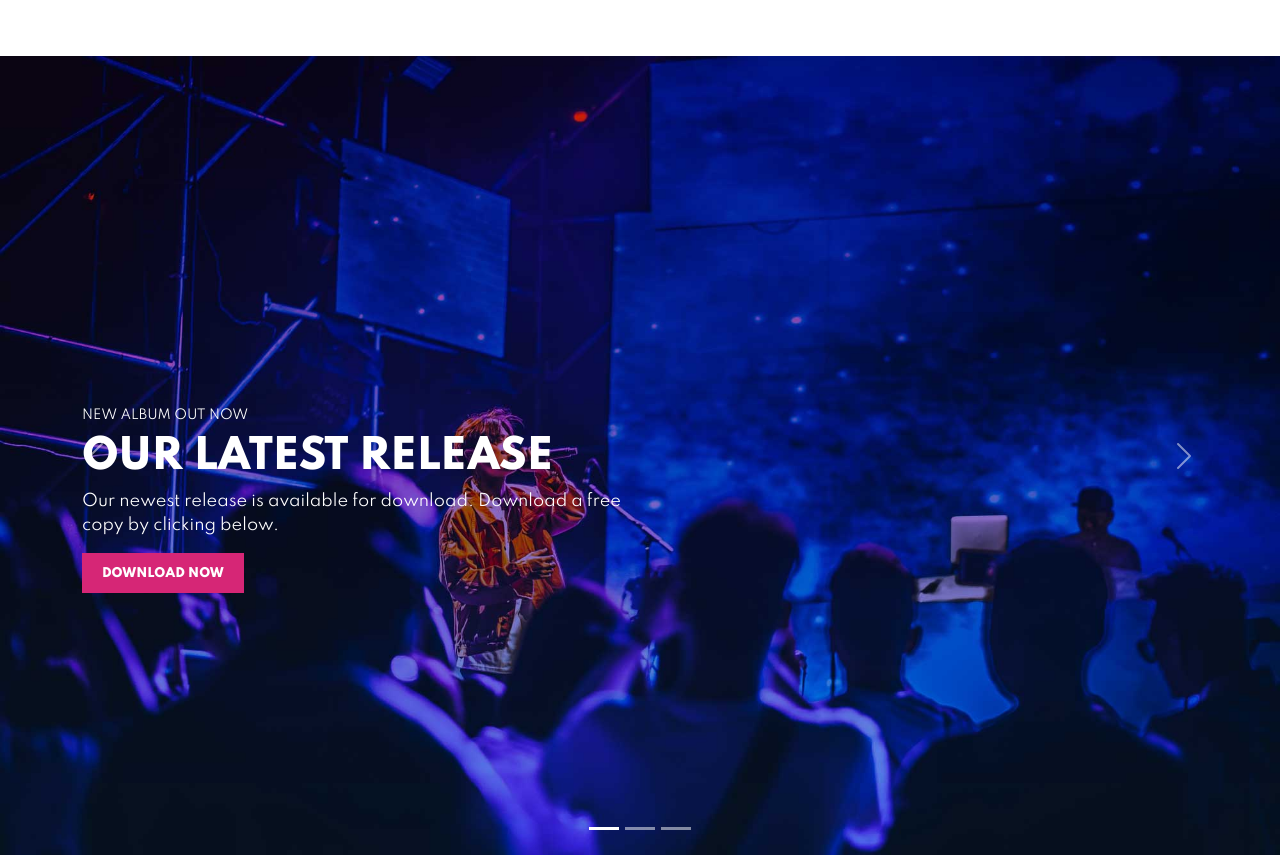
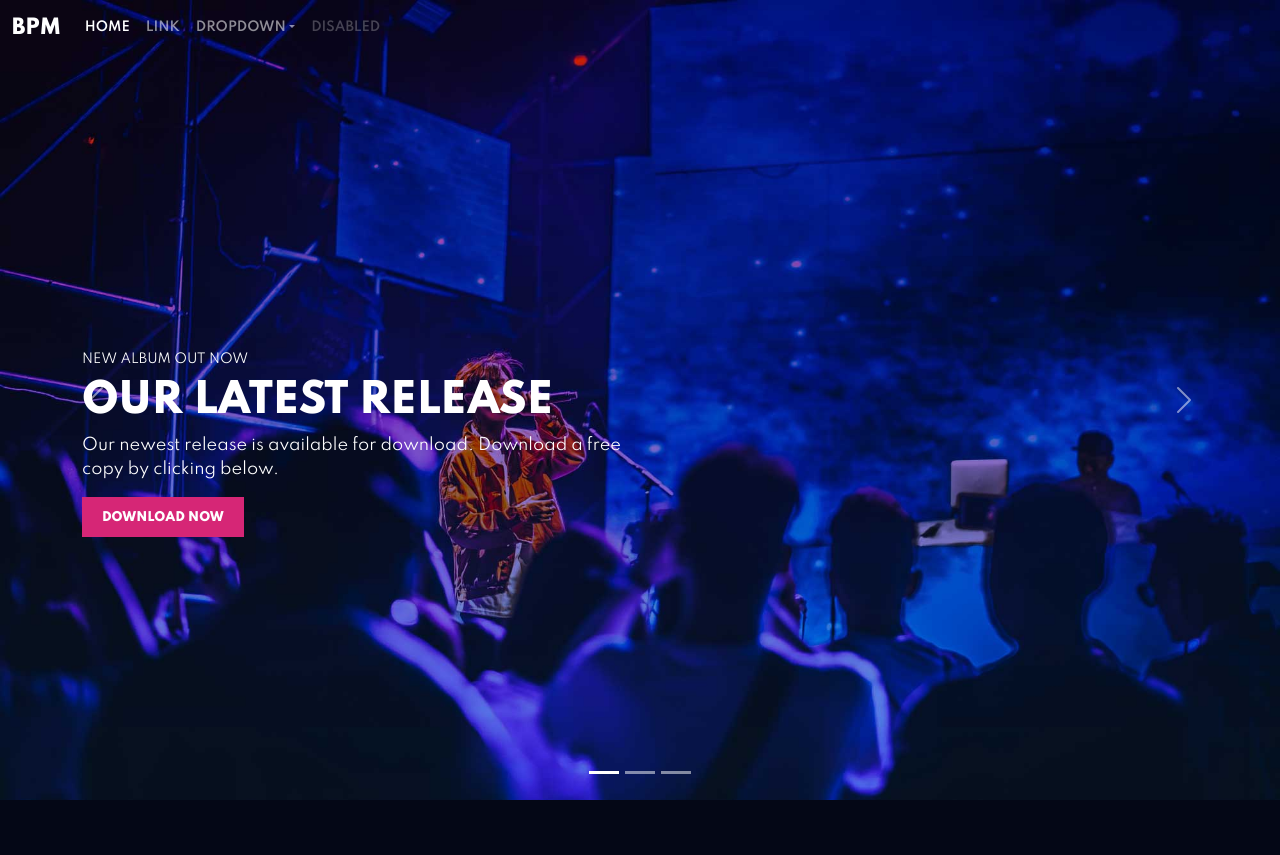
Before and after one commit to ekiidx/vibe-music-site, a PHP site: page / in a window 1280 px wide. Shown: the top 855 px of the page. Run offline with PHP 8.4, Linux system fonts and the light colour scheme.

Commit message:
updated header

```diff
--- a/assets/css/main.css
+++ b/assets/css/main.css
@@ -44,6 +44,10 @@ a:hover {
 }
 
 /* Navbar */
+.navbar {
+  position: absolute;
+  z-index: 1000;
+}
 .navbar-nav {
     background: #040716;
 }
--- a/index.php
+++ b/index.php
@@ -1,4 +1,4 @@
-<!doctype html>
+<!DOCTYPE html>
 <html lang="en">
 
 <head>
@@ -6,14 +6,52 @@
 <meta name="viewport" content="width=device-width, initial-scale=1">
 <title>Vibe | Music and Event Website | Vue Design</title>
 
-<link href="https://cdn.jsdelivr.net/npm/bootstrap@5.0.2/dist/css/bootstrap.min.css" rel="stylesheet" integrity="sha384-EVSTQN3/azprG1Anm3QDgpJLIm9Nao0Yz1ztcQTwFspd3yD65VohhpuuCOmLASjC" crossorigin="anonymous">
+<link href="https://cdn.jsdelivr.net/npm/bootstrap@5.3.2/dist/css/bootstrap.min.css" rel="stylesheet" integrity="sha384-T3c6CoIi6uLrA9TneNEoa7RxnatzjcDSCmG1MXxSR1GAsXEV/Dwwykc2MPK8M2HN" crossorigin="anonymous">
 <link href="/assets/css/main.css" rel="stylesheet">
 </head>
 
 <body>
 
 <header>
-    <nav class="navbar navbar-expand-md navbar-dark absolute-top">
+
+
+<nav class="navbar navbar-dark navbar-expand-lg" data-bs-theme="dark">
+  <div class="container">
+
+    <a class="navbar-brand" href="/">BPM</a>
+
+    <button class="navbar-toggler" type="button" data-bs-toggle="collapse" data-bs-target="#navbarSupportedContent" aria-controls="navbarSupportedContent" aria-expanded="false" aria-label="Toggle navigation">
+    <span class="navbar-toggler-icon"></span>
+    </button>
+
+    <div class="collapse navbar-collapse" id="navbarSupportedContent">
+      <ul class="navbar-nav me-auto mb-2 mb-lg-0">
+        <li class="nav-item">
+          <a class="nav-link active" aria-current="page" href="/">Home</a></li>
+        <li class="nav-item">
+          <a class="nav-link" href="#">Link</a></li>
+        <li class="nav-item dropdown">
+          <a class="nav-link dropdown-toggle" href="#" role="button" data-bs-toggle="dropdown" aria-expanded="false">
+          Dropdown</a>
+            <ul class="dropdown-menu">
+              <li><a class="dropdown-item" href="#">Action</a></li>
+              <li><a class="dropdown-item" href="#">Another action</a></li>
+              <li><hr class="dropdown-divider"></li>
+              <li><a class="dropdown-item" href="#">Something else here</a></li>
+            </ul></li>
+        <li class="nav-item">
+          <a class="nav-link disabled" aria-disabled="true">Disabled</a></li>
+      </ul>
+
+      <!-- <form class="d-flex" role="search">
+        <input class="form-control me-2" type="search" placeholder="Search" aria-label="Search">
+        <button class="btn btn-outline-success" type="submit">Search</button>
+      </form> -->
+    </div>
+  </div>
+</nav>
+
+    <!-- <nav class="navbar navbar-expand-md navbar-dark absolute-top">
       <div class="container">
         <a class="navbar-brand" href="index.php">Vibe</a>
         <button class="navbar-toggler" type="button" data-bs-toggle="collapse" data-bs-target="#navbarNav" aria-controls="navbarNav" aria-expanded="false" aria-label="Toggle navigation">
@@ -43,9 +81,8 @@
           </li>
         </ul>
       </div>
-    </nav>
+    </nav> -->
 </header>
-
 
 <section id="hero-main" class="hero-main">
   <div id="carouselExampleIndicators" class="carousel slide carousel-fade" data-bs-ride="carousel">
```
